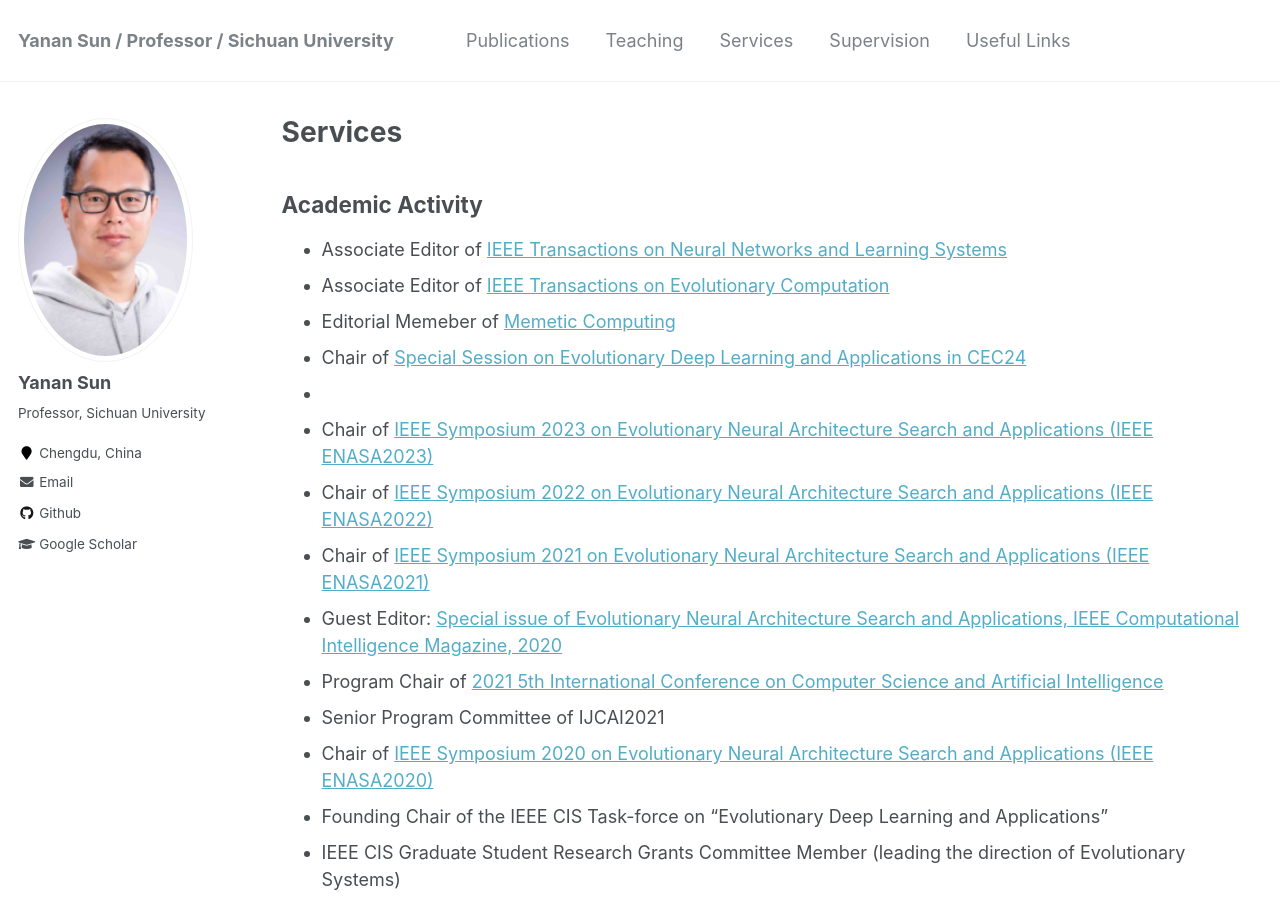
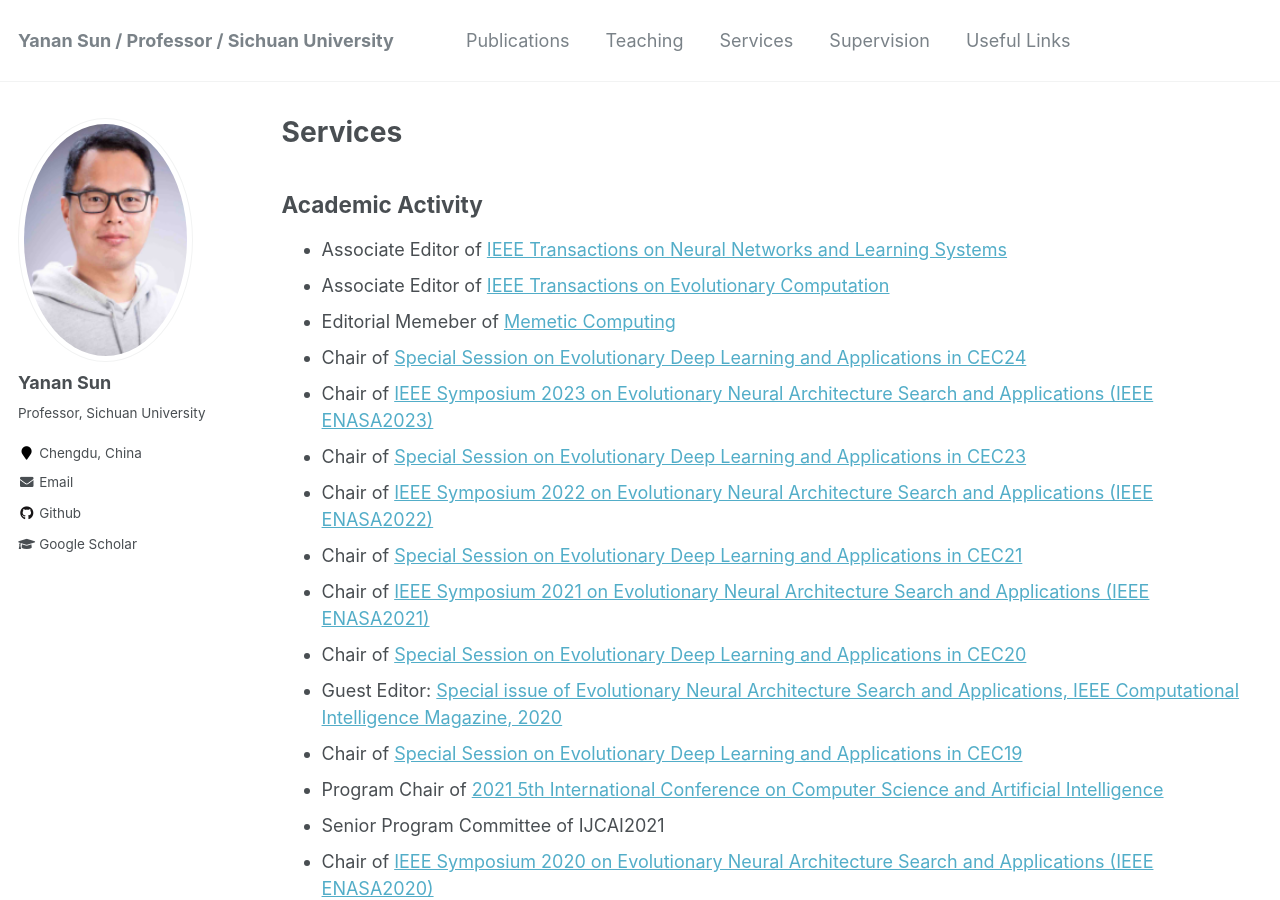
Before and after one commit to yn-sun/yn-sun.github.io, a Jekyll site: the page built from _pages/services.md, in a window 1280 px wide and 900 px high. Built offline with Jekyll 4.4.1, drawn with Linux system fonts in a browser that asks for light colours; comment, search, counter and statistics services are not loaded.

Commit message:
Update services.md

```diff
--- a/_pages/services.md
+++ b/_pages/services.md
@@ -11,11 +11,14 @@
 * Associate Editor of [IEEE Transactions on Evolutionary Computation](https://cis.ieee.org/publications/t-evolutionary-computation)
 * Editorial Memeber of [Memetic Computing](https://www.springer.com/journal/12293)
 * Chair of [Special Session on Evolutionary Deep Learning and Applications in CEC24](https://yn-sun.github.io/cec24.html)
-*
 * Chair of [IEEE Symposium 2023 on Evolutionary Neural Architecture Search and Applications (IEEE ENASA2023)](https://attend.ieee.org/ssci-2023/ieee-symposium-on-evolutionary-neural-architecture-search-and-applications-ieee-enasa/)
+* Chair of [Special Session on Evolutionary Deep Learning and Applications in CEC23](https://yn-sun.github.io/cec23.html)
 * Chair of [IEEE Symposium 2022 on Evolutionary Neural Architecture Search and Applications (IEEE ENASA2022)](https://ieeessci2022.org/symposia_enasa.html)
+* Chair of [Special Session on Evolutionary Deep Learning and Applications in CEC21](https://yn-sun.github.io/cec21.html)
 * Chair of [IEEE Symposium 2021 on Evolutionary Neural Architecture Search and Applications (IEEE ENASA2021)](https://attend.ieee.org/ssci-2021/ieee-symposium-on-evolutionary-neural-architecture-search-and-applications-ieee-enasa/)
+* Chair of [Special Session on Evolutionary Deep Learning and Applications in CEC20](https://yn-sun.github.io/cec20.html)
 * Guest Editor: [Special issue of Evolutionary Neural Architecture Search and Applications, IEEE Computational Intelligence Magazine, 2020](https://ieeexplore.ieee.org/document/9491857)
+* Chair of [Special Session on Evolutionary Deep Learning and Applications in CEC19](https://yn-sun.github.io/cec19.html)
 * Program Chair of [2021 5th International Conference on Computer Science and Artificial Intelligence](http://csai.org/index.html)
 * Senior Program Committee of IJCAI2021
 * Chair of [IEEE Symposium 2020 on Evolutionary Neural Architecture Search and Applications (IEEE ENASA2020)](http://www.ieeessci2020.org/symposiums/enasa.html)
```
